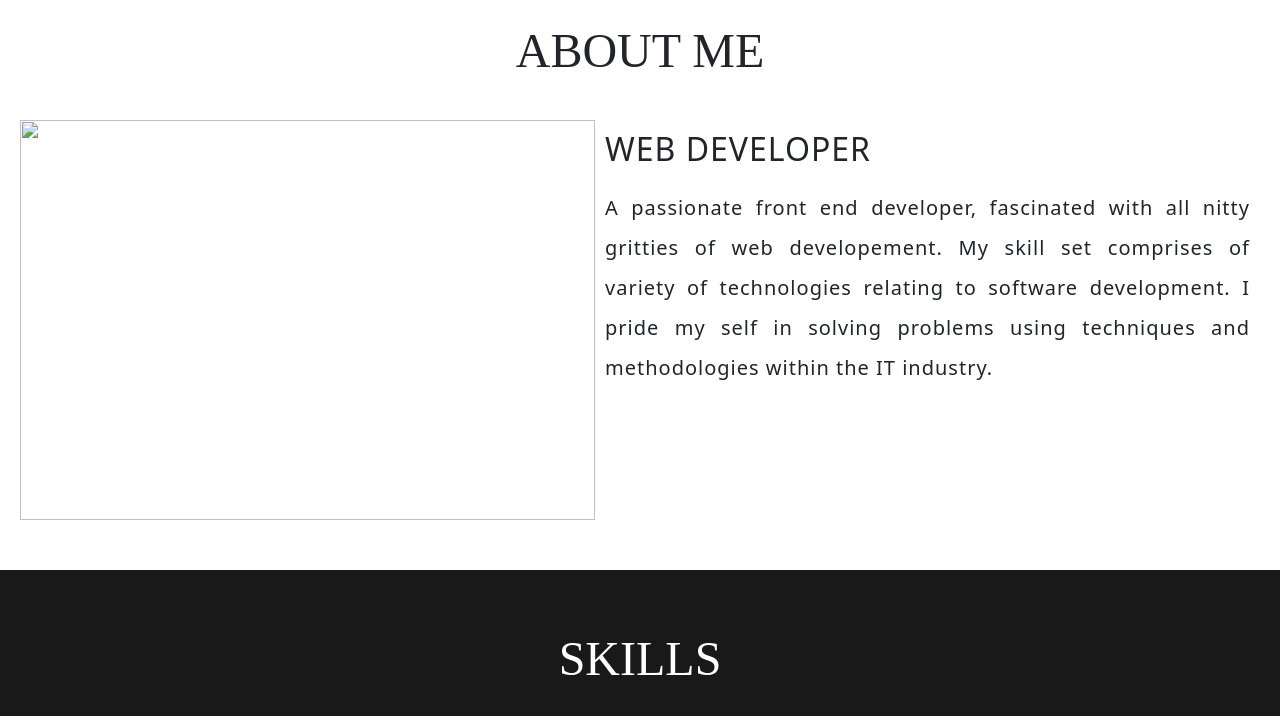
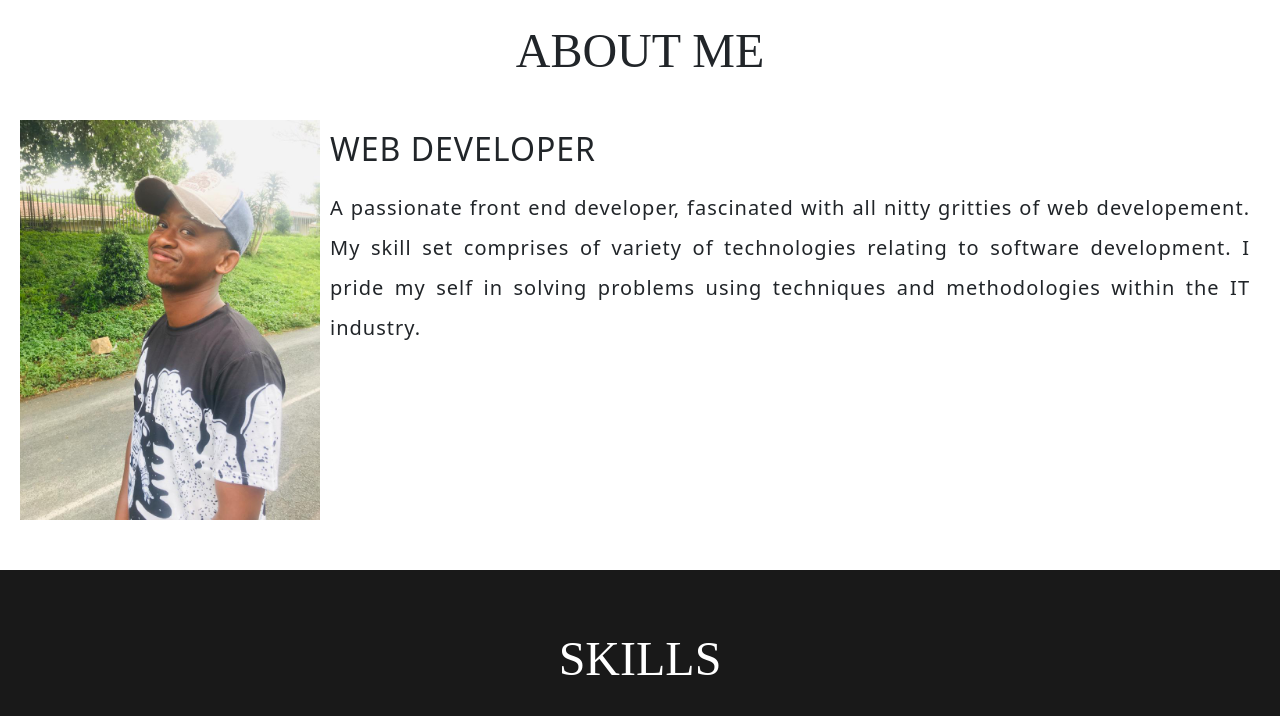
Before and after one commit to Nondaba/Nondaba.github.io, a plain HTML site: page index.html in a window 1280 px wide. Shown: the part 940-1656 px from the top of the page. Drawn offline with nearby package versions, Linux system fonts and the light colour scheme.

Commit message:
profile picture in the about section

```diff
--- a/index.html
+++ b/index.html
@@ -56,7 +56,7 @@
     <section id="about">
         <h1 class ="headings">ABOUT ME</h1>
         <div class="pic">
-            <img src="/images/resized -profile.jpg" alt="">
+            <img src="/images/profile.jpg" alt="">
             <div id ="intro">
                 <h2>WEB DEVELOPER</h2>
                 <p>A passionate front end developer, fascinated with all nitty gritties of web developement.
```
